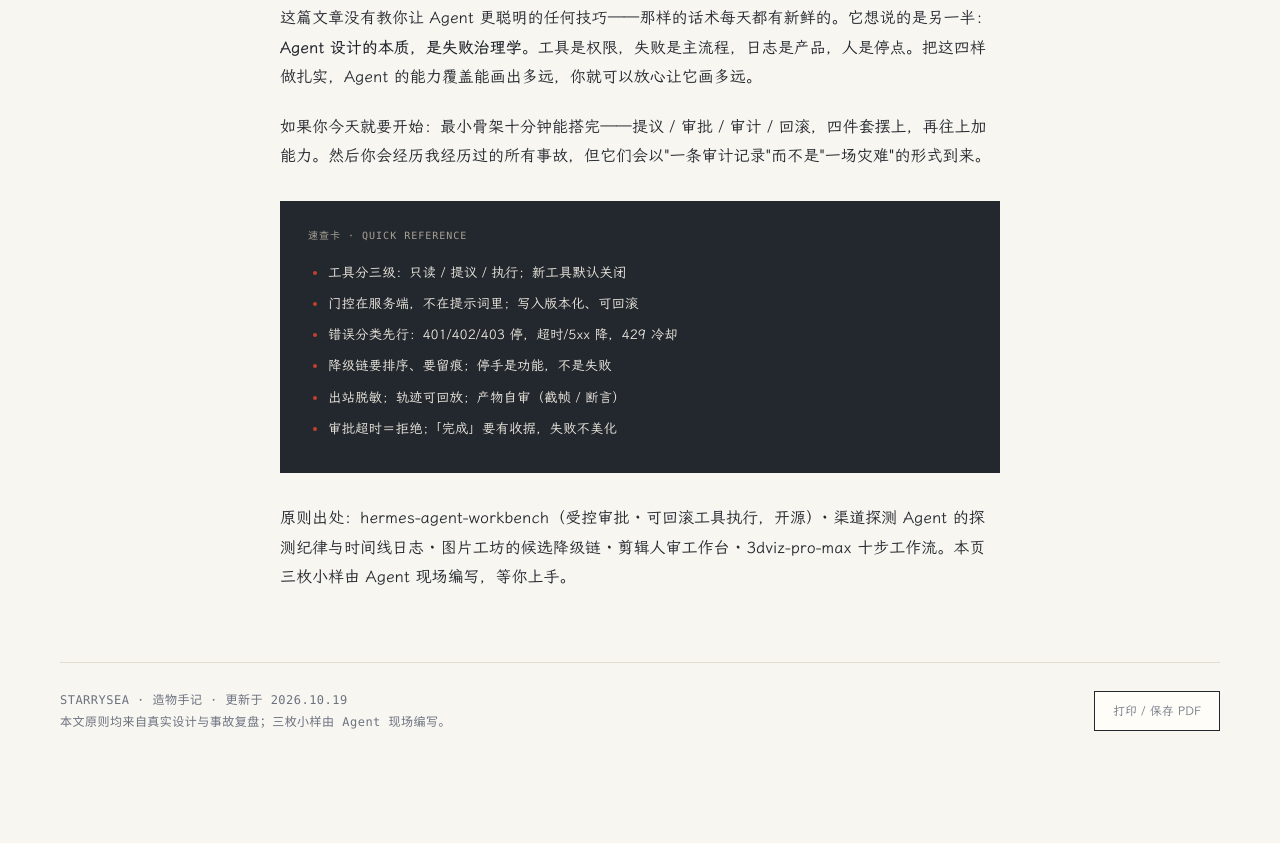
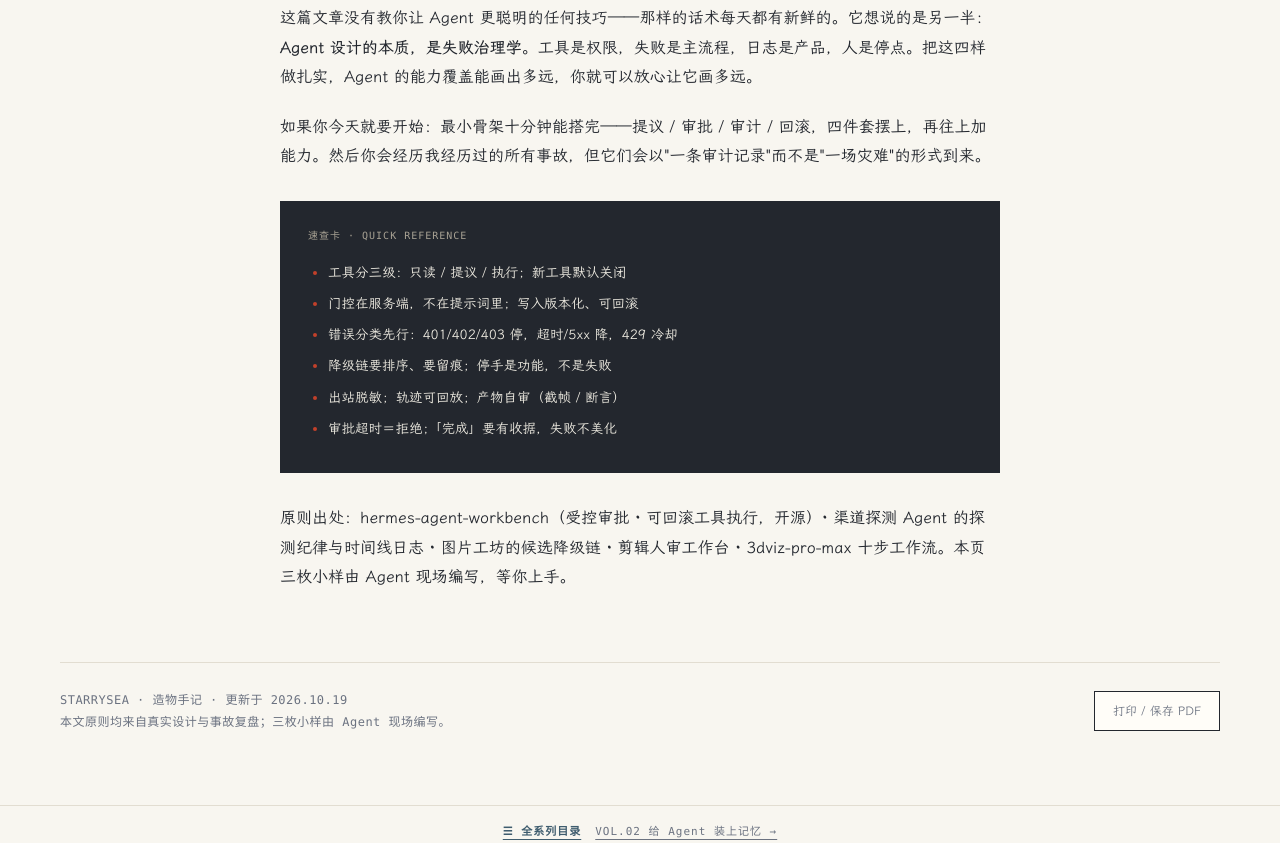
Before and after one commit to StarrySea1412/agent-design, a plain HTML site: page index.html in a window 1280 px wide. Shown: the part 8987-9830 px from the top of the page. Before the commit the page ends 9766 px from the top, so only its background shows below. Drawn offline with Linux system fonts and the light colour scheme.

Commit message:
series web: linkify VOL cross-references + series-nav footer

```diff
--- a/index.html
+++ b/index.html
@@ -832,5 +832,5 @@ policy:
 })();
 </script>
 
-</body>
+<div class="series-nav" style="display:flex;gap:14px;flex-wrap:wrap;justify-content:center;align-items:baseline;font-family:var(--mono,Consolas,monospace);font-size:11px;letter-spacing:1px;color:var(--muted,#8a959c);margin:26px 0 0;padding:16px 0 0;border-top:1px solid var(--line,#d8d8cc)"><a href="https://starrysea1412.github.io/makers-notebook/" style="color:var(--orange,var(--steel,#3e5c6e));font-weight:700">☰ 全系列目录</a><a href="https://starrysea1412.github.io/agent-memory/" style="color:inherit">VOL.02 给 Agent 装上记忆 →</a></div></body>
 </html>
```
